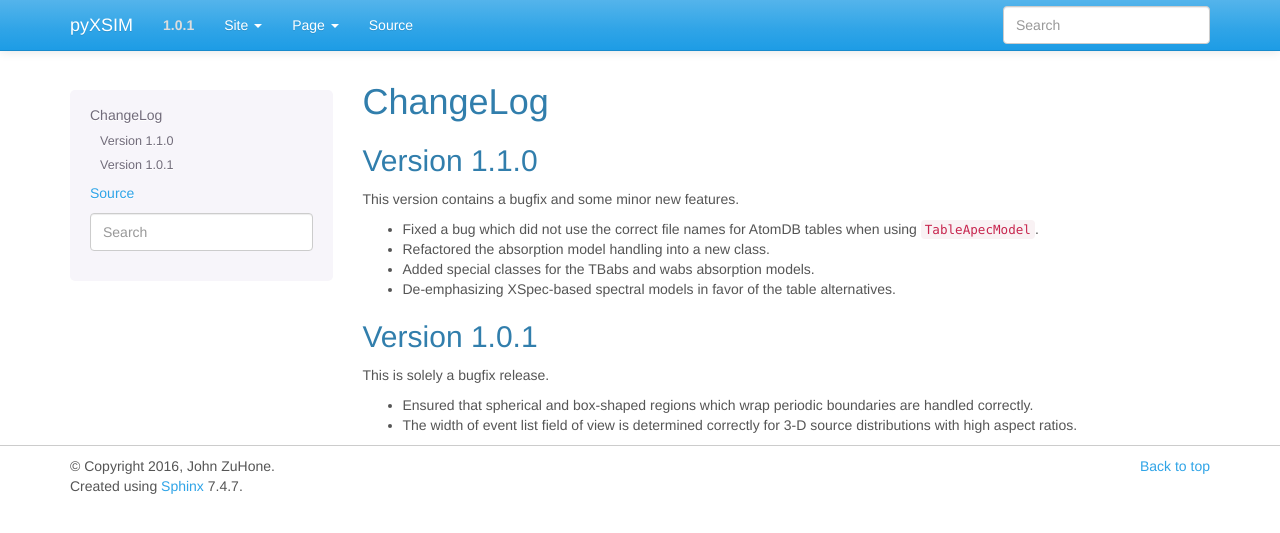
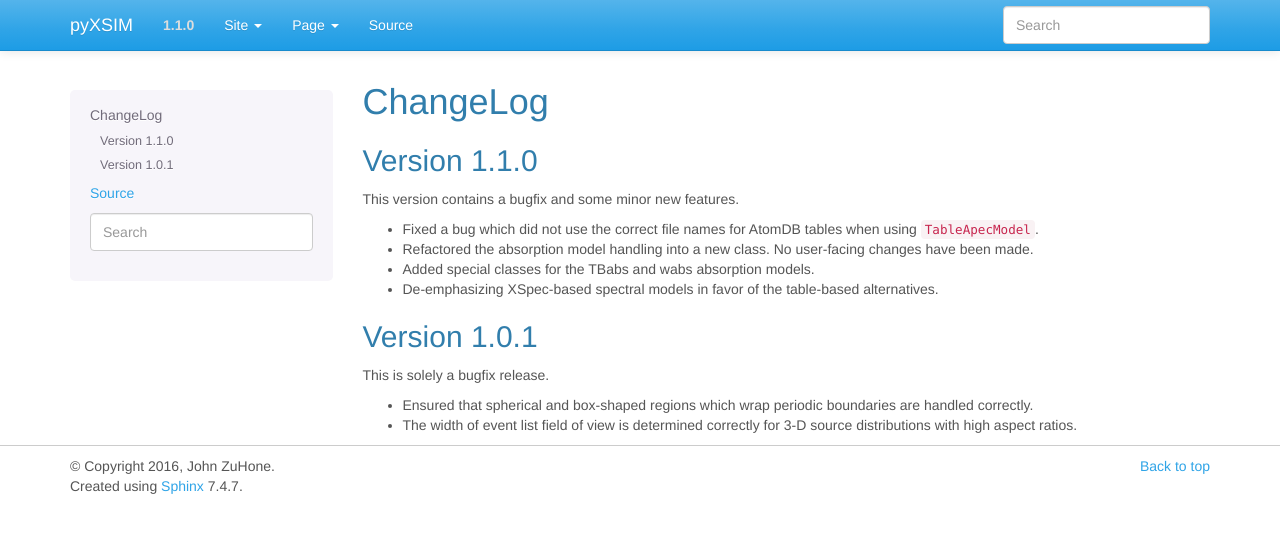
Before and after one commit to jzuhone/pyxsim, a Sphinx documentation site: the page built from doc/source/changelog.rst, in a window 1280 px wide. Shown: the top 533 px of the page. Built offline with Sphinx 7.4.7, drawn with Linux system fonts in a browser that asks for light colours.

Commit message:
Bumping version and small changelog edits

```diff
--- a/doc/source/changelog.rst
+++ b/doc/source/changelog.rst
@@ -10,9 +10,9 @@ This version contains a bugfix and some minor new features.
 
 * Fixed a bug which did not use the correct file names for AtomDB tables when using
   ``TableApecModel``.
-* Refactored the absorption model handling into a new class.
+* Refactored the absorption model handling into a new class. No user-facing changes have been made.
 * Added special classes for the TBabs and wabs absorption models.
-* De-emphasizing XSpec-based spectral models in favor of the table alternatives.
+* De-emphasizing XSpec-based spectral models in favor of the table-based alternatives.
 
 Version 1.0.1
 -------------
--- a/doc/source/conf.py
+++ b/doc/source/conf.py
@@ -79,9 +79,9 @@ author = 'John ZuHone'
 # built documents.
 #
 # The short X.Y version.
-version = '1.0.1'
+version = '1.1.0'
 # The full version, including alpha/beta/rc tags.
-release = '1.0.1'
+release = '1.1.0'
 
 # The language for content autogenerated by Sphinx. Refer to documentation
 # for a list of supported languages.
--- a/pyxsim/__init__.py
+++ b/pyxsim/__init__.py
@@ -1,4 +1,4 @@
-__version__ = "1.0.1"
+__version__ = "1.1.0"
 
 from pyxsim.source_models import \
    SourceModel, \
--- a/setup.py
+++ b/setup.py
@@ -11,7 +11,7 @@ cython_extensions = [
 
 setup(name='pyxsim',
       packages=['pyxsim'],
-      version='1.0.1',
+      version='1.1.0',
       description='Python package for simulating X-ray observations of astrophysical sources',
       author='John ZuHone',
       author_email='jzuhone@gmail.com',
```
